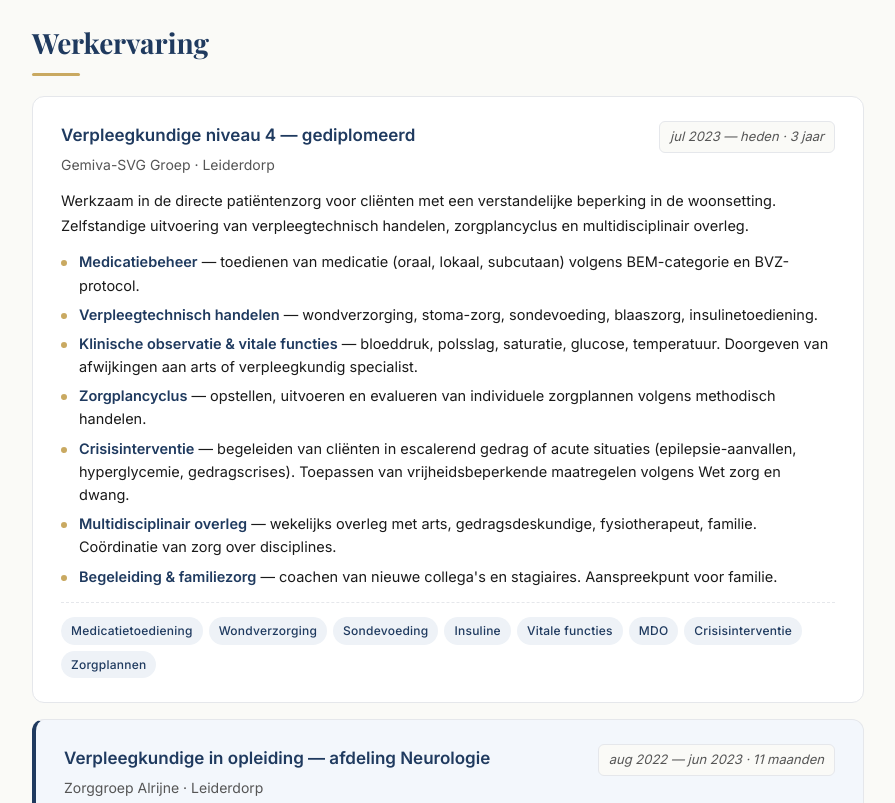
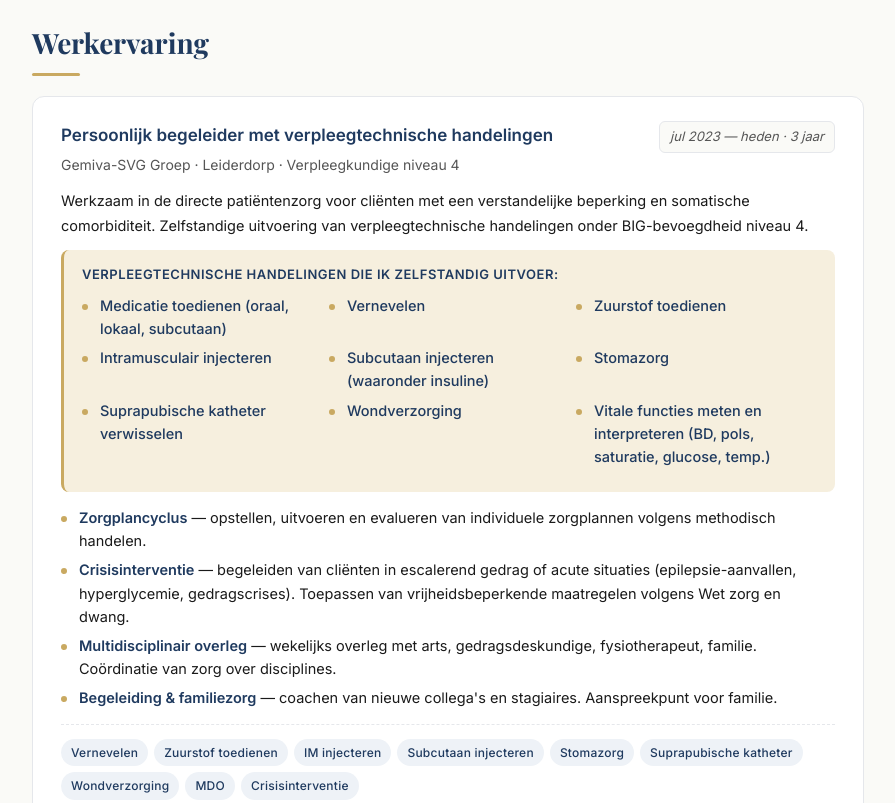
Before and after one commit to robinbril/eline-cv, a website: page index.html in a window 1280 px wide. Shown: the part 1200-2003 px from the top of the page, without its empty margins (192-1087 px from the left). Drawn offline with nearby package versions, Linux system fonts and the light colour scheme.

Commit message:
Add expliciete verpleegtechnische handelingen
- Persoonlijk begeleider rol bij Gemiva: vernevelen, zuurstof, IM/SC injecteren, stomazorg, suprapubische katheter
- Stage Cardiologie: zelfde lijst van handelingen
- Aparte gestylde VT-block voor opvallende presentatie
- Skills sectie geupdate met volledige lijst

```diff
--- a/index.html
+++ b/index.html
@@ -73,26 +73,39 @@
     <article class="role">
       <header class="role-head">
         <div>
-          <h3>Verpleegkundige niveau 4 — gediplomeerd</h3>
-          <p class="org">Gemiva-SVG Groep · Leiderdorp</p>
+          <h3>Persoonlijk begeleider met verpleegtechnische handelingen</h3>
+          <p class="org">Gemiva-SVG Groep · Leiderdorp · Verpleegkundige niveau 4</p>
         </div>
         <span class="period">jul 2023 — heden · 3 jaar</span>
       </header>
       <p>
-        Werkzaam in de directe patiëntenzorg voor cliënten met een verstandelijke beperking in de woonsetting.
-        Zelfstandige uitvoering van verpleegtechnisch handelen, zorgplancyclus en multidisciplinair overleg.
+        Werkzaam in de directe patiëntenzorg voor cliënten met een verstandelijke beperking en somatische comorbiditeit.
+        Zelfstandige uitvoering van verpleegtechnische handelingen onder BIG-bevoegdheid niveau 4.
       </p>
+
+      <div class="vt-block">
+        <h4>Verpleegtechnische handelingen die ik zelfstandig uitvoer:</h4>
+        <ul class="vt-list">
+          <li>Medicatie toedienen (oraal, lokaal, subcutaan)</li>
+          <li>Vernevelen</li>
+          <li>Zuurstof toedienen</li>
+          <li>Intramusculair injecteren</li>
+          <li>Subcutaan injecteren (waaronder insuline)</li>
+          <li>Stomazorg</li>
+          <li>Suprapubische katheter verwisselen</li>
+          <li>Wondverzorging</li>
+          <li>Vitale functies meten en interpreteren (BD, pols, saturatie, glucose, temp.)</li>
+        </ul>
+      </div>
+
       <ul>
-        <li><strong>Medicatiebeheer</strong> — toedienen van medicatie (oraal, lokaal, subcutaan) volgens BEM-categorie en BVZ-protocol.</li>
-        <li><strong>Verpleegtechnisch handelen</strong> — wondverzorging, stoma-zorg, sondevoeding, blaaszorg, insulinetoediening.</li>
-        <li><strong>Klinische observatie &amp; vitale functies</strong> — bloeddruk, polsslag, saturatie, glucose, temperatuur. Doorgeven van afwijkingen aan arts of verpleegkundig specialist.</li>
         <li><strong>Zorgplancyclus</strong> — opstellen, uitvoeren en evalueren van individuele zorgplannen volgens methodisch handelen.</li>
         <li><strong>Crisisinterventie</strong> — begeleiden van cliënten in escalerend gedrag of acute situaties (epilepsie-aanvallen, hyperglycemie, gedragscrises). Toepassen van vrijheidsbeperkende maatregelen volgens Wet zorg en dwang.</li>
         <li><strong>Multidisciplinair overleg</strong> — wekelijks overleg met arts, gedragsdeskundige, fysiotherapeut, familie. Coördinatie van zorg over disciplines.</li>
         <li><strong>Begeleiding &amp; familiezorg</strong> — coachen van nieuwe collega's en stagiaires. Aanspreekpunt voor familie.</li>
       </ul>
       <div class="tags">
-        <span>Medicatietoediening</span><span>Wondverzorging</span><span>Sondevoeding</span><span>Insuline</span><span>Vitale functies</span><span>MDO</span><span>Crisisinterventie</span><span>Zorgplannen</span>
+        <span>Vernevelen</span><span>Zuurstof toedienen</span><span>IM injecteren</span><span>Subcutaan injecteren</span><span>Stomazorg</span><span>Suprapubische katheter</span><span>Wondverzorging</span><span>MDO</span><span>Crisisinterventie</span>
       </div>
     </article>
 
@@ -130,12 +143,23 @@
       </header>
       <ul>
         <li><strong>Patiëntengroep</strong> — hartinfarct, hartfalen, ritmestoornissen, post-PCI.</li>
-        <li><strong>Klinische observatie</strong> — telemetrie, bloeddrukbewaking, infuus- en injectiebeleid, herkenning van levensbedreigende situaties.</li>
-        <li><strong>Verpleegtechniek</strong> — cardiale medicatie en anti-stolling.</li>
-        <li><strong>Brede basis</strong> — aanvullende ervaring in een acute klinische omgeving naast de neurologie-stage.</li>
+        <li><strong>Klinische observatie</strong> — telemetrie, bloeddrukbewaking, observatie pijn op de borst, herkenning van levensbedreigende situaties.</li>
       </ul>
+
+      <div class="vt-block">
+        <h4>Verpleegtechnische handelingen tijdens deze stage:</h4>
+        <ul class="vt-list">
+          <li>Medicatie toedienen (cardiale medicatie, anti-stolling)</li>
+          <li>Zuurstof toedienen</li>
+          <li>Intramusculair injecteren</li>
+          <li>Subcutaan injecteren</li>
+          <li>Stomazorg</li>
+          <li>Suprapubische katheter verwisselen</li>
+        </ul>
+      </div>
+
       <div class="tags">
-        <span>Hartinfarct</span><span>Telemetrie</span><span>Anti-stolling</span><span>Acute zorg</span>
+        <span>Hartinfarct</span><span>Telemetrie</span><span>Anti-stolling</span><span>Zuurstof toedienen</span><span>IM / SC injecteren</span><span>Suprapubische katheter</span>
       </div>
     </article>
 
@@ -210,8 +234,8 @@
     <h2>Vaardigheden</h2>
     <div class="skills-grid">
       <div class="skill-block">
-        <h4>Verpleegtechnisch handelen</h4>
-        <p>Medicatietoediening (oraal, lokaal, subcutaan, insuline), wondverzorging, sondevoeding, stomazorg, blaaszorg, injectietechnieken, vitale functies (BD, pols, saturatie, temp, glucose), telemetriebewaking, klinische observatie, rapportage in EPD.</p>
+        <h4>Verpleegtechnische handelingen</h4>
+        <p>Medicatie toedienen (oraal, lokaal, subcutaan), vernevelen, zuurstof toedienen, intramusculair injecteren, subcutaan injecteren (waaronder insuline), stomazorg, suprapubische katheter verwisselen, wondverzorging, vitale functies meten, telemetriebewaking, klinische observatie, rapportage in EPD.</p>
       </div>
       <div class="skill-block">
         <h4>Klinisch redeneren</h4>
--- a/style.css
+++ b/style.css
@@ -263,6 +263,52 @@
 
 .role strong { color: var(--navy); font-weight: 600; }
 
+/* VT-BLOCK (verpleegtechnische handelingen) */
+.vt-block {
+  background: #f6efde;
+  border-left: 3px solid var(--accent);
+  border-radius: 8px;
+  padding: 14px 18px 12px;
+  margin: 12px 0 14px;
+}
+
+.vt-block h4 {
+  font-size: 13px;
+  font-weight: 600;
+  color: var(--navy);
+  margin-bottom: 8px;
+  text-transform: uppercase;
+  letter-spacing: 0.04em;
+}
+
+.vt-list {
+  list-style: none;
+  padding: 0;
+  margin: 0;
+  display: grid;
+  grid-template-columns: repeat(auto-fit, minmax(220px, 1fr));
+  gap: 4px 16px;
+}
+
+.vt-list li {
+  position: relative;
+  padding-left: 18px;
+  font-size: 14px;
+  font-weight: 500;
+  color: var(--navy);
+  line-height: 1.6;
+}
+
+.vt-list li::before {
+  content: '◆';
+  position: absolute;
+  left: 0;
+  top: 0;
+  color: var(--accent);
+  font-size: 10px;
+  line-height: 1.8;
+}
+
 /* TAGS */
 .tags {
   display: flex;
```
